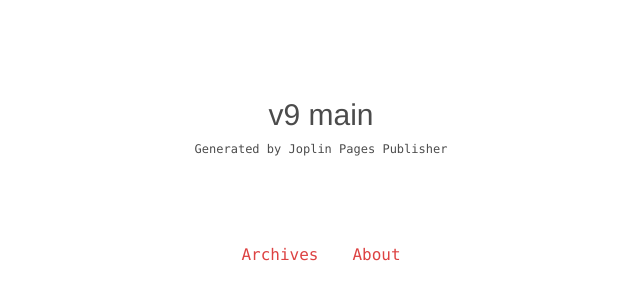
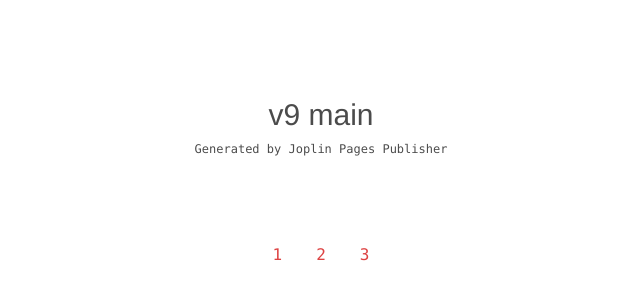
Before and after one commit to onmahadev/j9, a plain HTML site: page index.html in a window 1280 px wide. Shown: the part 142-442 px from the top of the page, 319-959 px from the left. Drawn offline with Linux system fonts and the light colour scheme.

Commit message:
REGULAR COMMIT BY JOPLIN PAGES PUBLISHER(v1.7.1)

```diff
--- a/index.html
+++ b/index.html
@@ -18,9 +18,11 @@
       <nav class="homepage-navigation">
         <ul>
 
-          <li><a href="/archives">Archives</a></li>
+          <li><a href="/index">1</a></li>
 
-          <li><a href="/about">About</a></li>
+          <li><a href="/article/shri-nrisimha-pranama">2</a></li>
+
+          <li><a href="/article/shri-shikshashtaka">3</a></li>
 
         </ul>
       </nav>
```
Also changed, not shown: about.html (+1 -1 lines).
